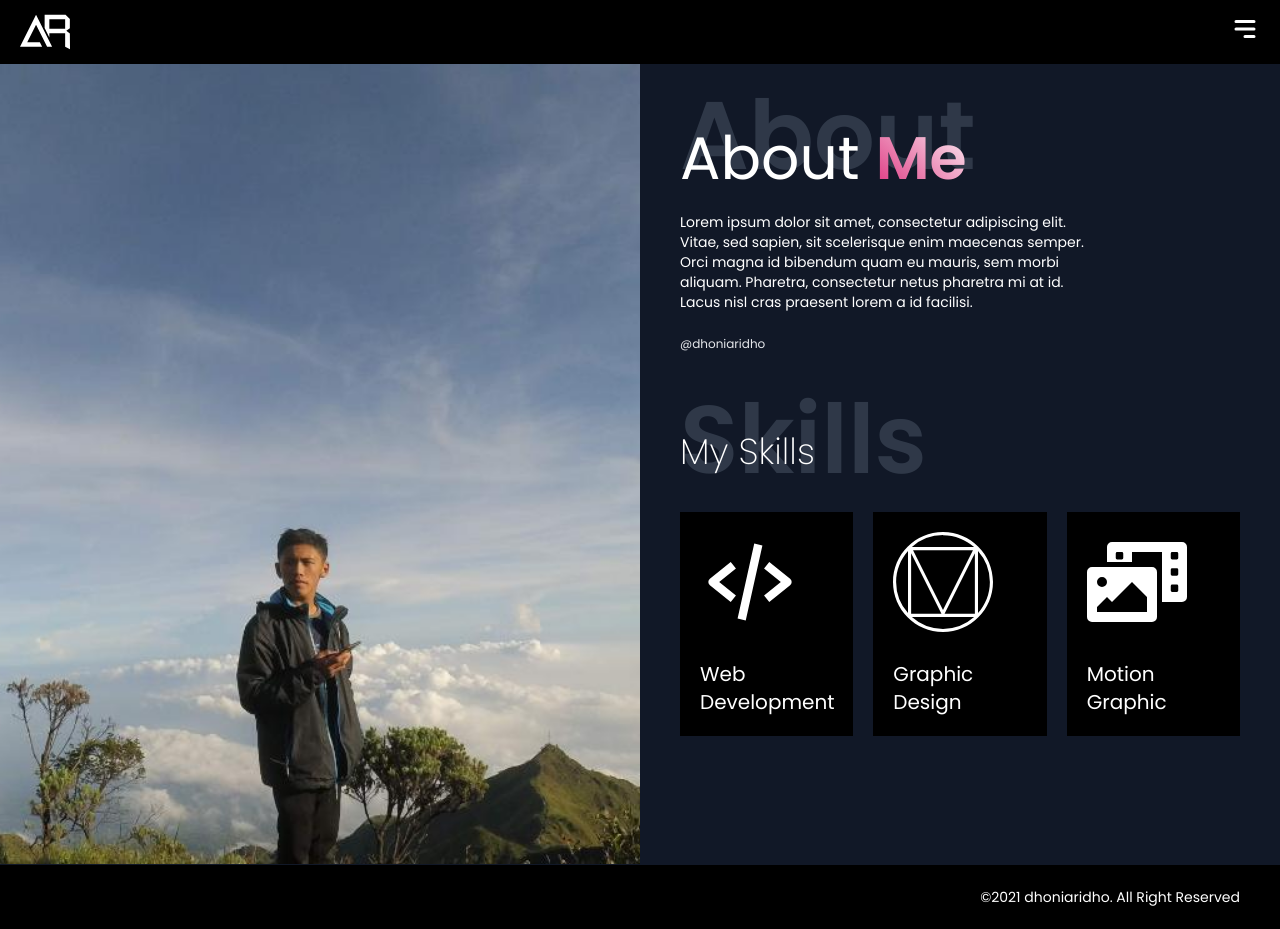
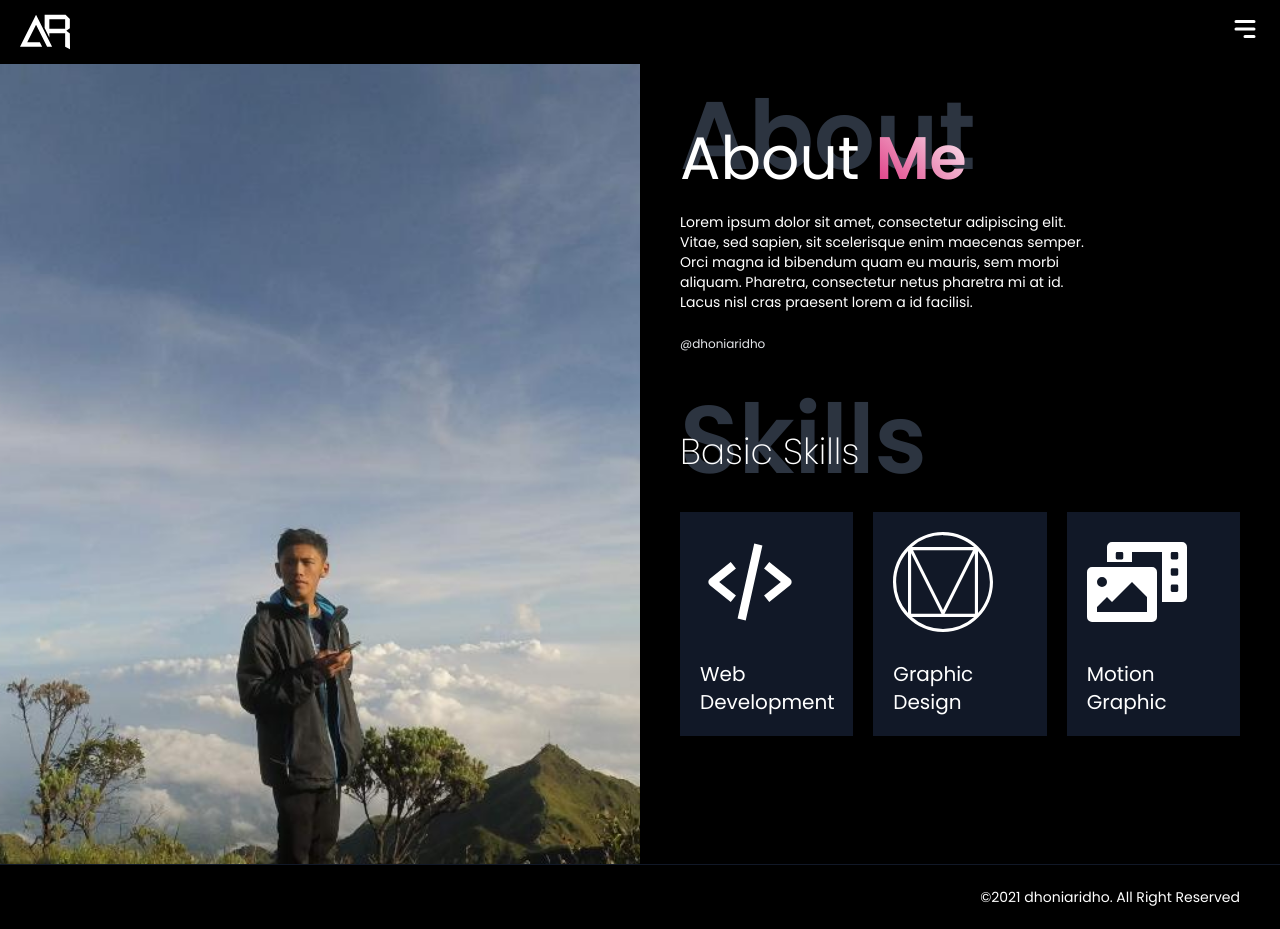
Before and after one commit to dhoniaridho/ahmadridhoni-v1, a Next.js app: page /about in a window 1280 px wide. Built offline with nearby package versions, Linux system fonts and the light colour scheme.

Commit message:
update: backgorund about page

```diff
--- a/pages/about.js
+++ b/pages/about.js
@@ -7,7 +7,7 @@ import { FaPhotoVideo } from 'react-icons/fa'
 export default function About() {
     return(
         <MainLayout>
-            <div className="min-h-screen text-white bg-gray-900 flex flex-col md:flex-row md:justify-between">
+            <section className="min-h-screen text-white bg-black flex flex-col md:flex-row md:justify-between">
                 <div className="w-full md:w-1/2 pointer-events-none">
                     <img alt="dhoniaridho" className="h-full object-cover" src={Me.src} />
                 </div>
@@ -24,21 +24,21 @@ export default function About() {
                     </div>
                     <div className="mx-10 mt-20 relative">
                         <h1 className="text-8xl absolute text-gray-700 opacity-80 -mt-10 font-bold">Skills</h1>
-                        <h1 className="text-4xl font-extralight relative">My Skills</h1>
+                        <h1 className="text-4xl font-extralight relative">Basic Skills</h1>
                         <div className="grid grid-cols-1 md:grid-cols-3 gap-5 mt-10">
-                            <div className="w-full h-full bg-black hover:bg-indigo-800 p-5">
+                            <div className="w-full h-full bg-gray-900 hover:bg-indigo-800 p-5">
                                 <div className="h-32">
                                     <BiCodeAlt size="100px" />
                                 </div>
                                 <h1 className="text-xl">Web Development</h1>
                             </div>
-                            <div className="w-full h-full bg-black hover:bg-indigo-800 p-5">
+                            <div className="w-full h-full bg-gray-900 hover:bg-indigo-800 p-5">
                                 <div className="h-32">
                                     <SiMaterialdesign size="100px" />
                                 </div>
                                 <h1 className="text-xl">Graphic Design</h1>
                             </div>
-                            <div className="w-full h-full bg-black hover:bg-indigo-800 p-5">
+                            <div className="w-full h-full bg-gray-900 hover:bg-indigo-800 p-5">
                                 <div className="h-32">
                                     <FaPhotoVideo size="100px" />
                                 </div>
@@ -47,7 +47,10 @@ export default function About() {
                         </div>
                     </div>
                 </div>
-            </div>
+            </section>
+            <section>
+
+            </section>
         </MainLayout>
     )
 }
```
Also changed, not shown: assets/images/interest graph.png (added).
